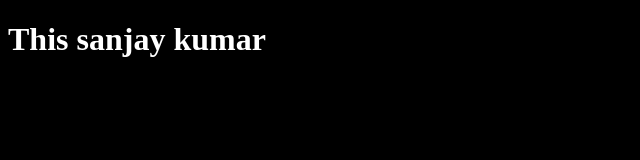
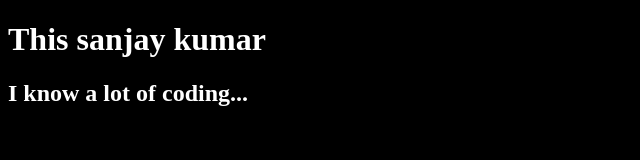
Before and after one commit to 05sanjaykumar/TestingGit, a plain HTML site: page index.html in a window 1280 px wide. Shown: the whole page, without its empty margins (0-640 px from the left). Drawn offline with Linux system fonts and the light colour scheme.

Commit message:
changed index

```diff
--- a/index.html
+++ b/index.html
@@ -13,5 +13,6 @@
 </head>
 <body>
     <h1>This sanjay kumar</h1>
+    <h2>I know a lot of coding...</h2>
 </body>
 </html>
```
